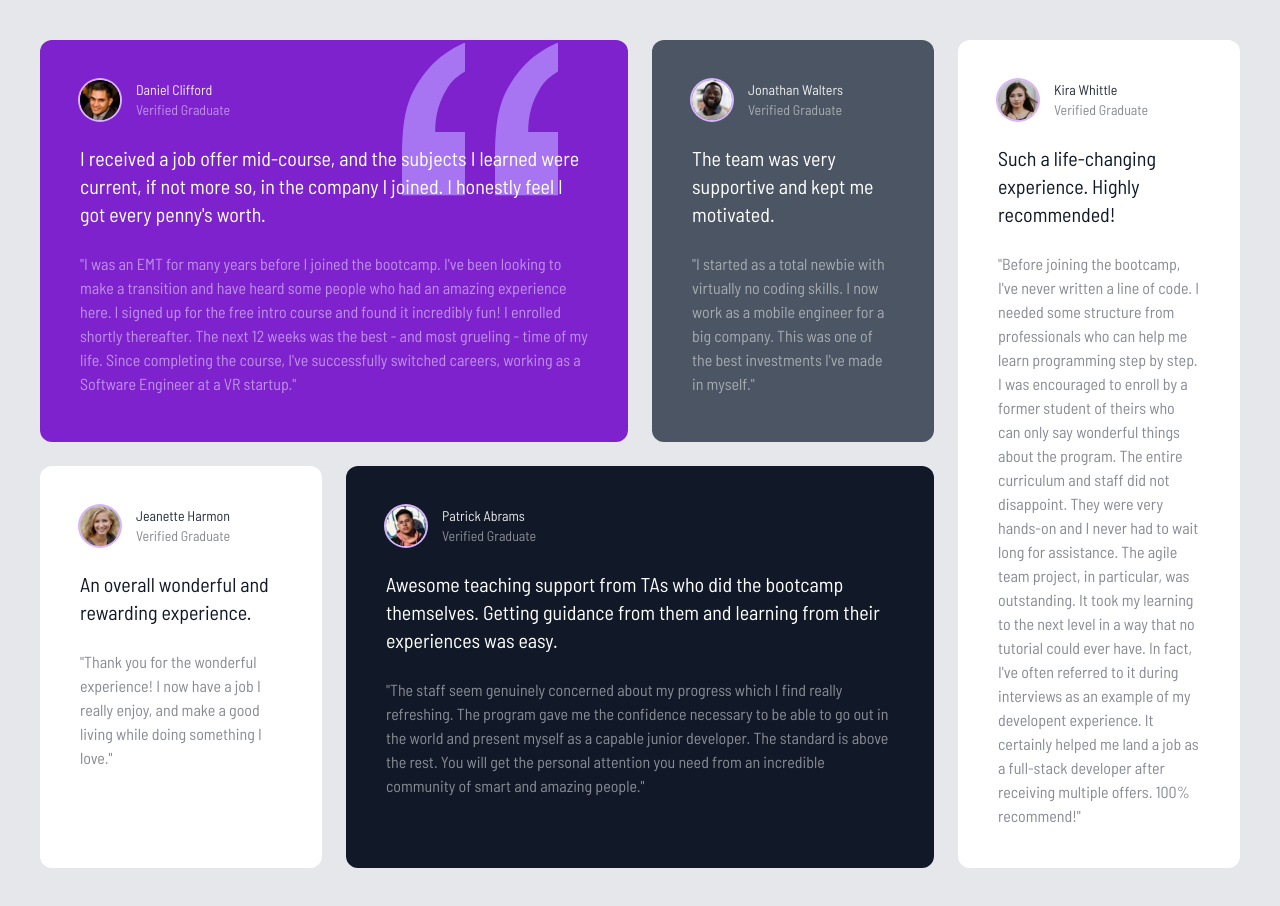
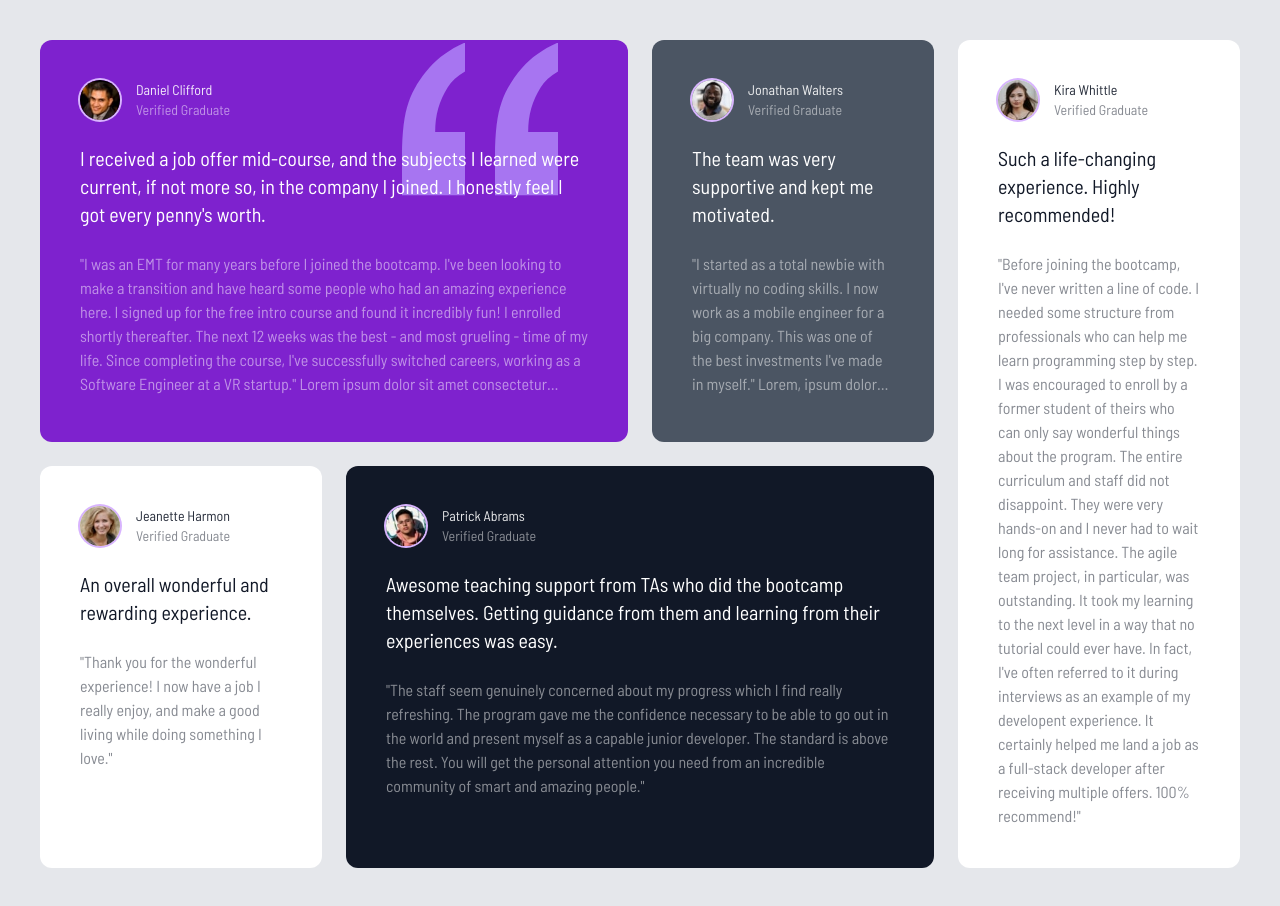
Before and after one commit to AlejandroRodarte/tailwind-course-testimonial-grid, a website: page index.html in a window 1280 px wide. Drawn offline with Linux system fonts and the light colour scheme.

Commit message:
line clamping

```diff
--- a/index.html
+++ b/index.html
@@ -57,14 +57,20 @@
             got every penny's worth.
           </p>
           <!-- Small Text -->
-          <p class="mt-6 opacity-50">
+          <p class="mt-6 opacity-50 line-clamp-6">
             "I was an EMT for many years before I joined the bootcamp. I've been
             looking to make a transition and have heard some people who had an
             amazing experience here. I signed up for the free intro course and
             found it incredibly fun! I enrolled shortly thereafter. The next 12
             weeks was the best - and most grueling - time of my life. Since
             completing the course, I've successfully switched careers, working
-            as a Software Engineer at a VR startup."
+            as a Software Engineer at a VR startup." Lorem ipsum dolor sit amet
+            consectetur adipisicing elit. Ratione ipsam, officiis, laboriosam
+            impedit sed facilis incidunt facere nisi labore odit aspernatur
+            omnis laborum libero aperiam fuga sint aliquid modi ducimus esse
+            iusto dolor, molestiae tenetur. Eaque eos incidunt libero vel
+            quibusdam rem aut voluptatem vitae vero unde necessitatibus,
+            corrupti aspernatur.
           </p>
         </div>
         <!-- Box 2 -->
@@ -83,10 +89,16 @@
           <p class="mt-6 text-xl">
             The team was very supportive and kept me motivated.
           </p>
-          <p class="mt-6 opacity-50">
+          <p class="mt-6 opacity-50 line-clamp-6">
             "I started as a total newbie with virtually no coding skills. I now
             work as a mobile engineer for a big company. This was one of the
-            best investments I've made in myself."
+            best investments I've made in myself." Lorem, ipsum dolor sit amet
+            consectetur adipisicing elit. Laborum esse vero sint, cum ratione
+            nostrum. Ratione commodi itaque consectetur amet aliquam sed quidem,
+            magnam, dolores laudantium quisquam corporis nulla. Consequuntur
+            cupiditate quod ex numquam nesciunt eius error similique ducimus
+            reprehenderit vitae repellendus, blanditiis recusandae nemo qui vel.
+            Deserunt, ea laborum.
           </p>
         </div>
         <!-- Box 3 -->
--- a/tailwind.config.js
+++ b/tailwind.config.js
@@ -1,6 +1,6 @@
 module.exports = {
   content: ['./*.html'],
-  plugins: [],
+  plugins: [require('@tailwindcss/line-clamp')],
   screens: {
     sm: '480px',
     md: '768px',
```
Also changed, not shown: css/style.css.
